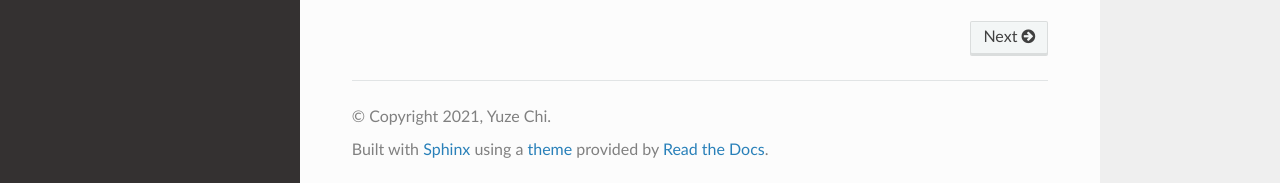
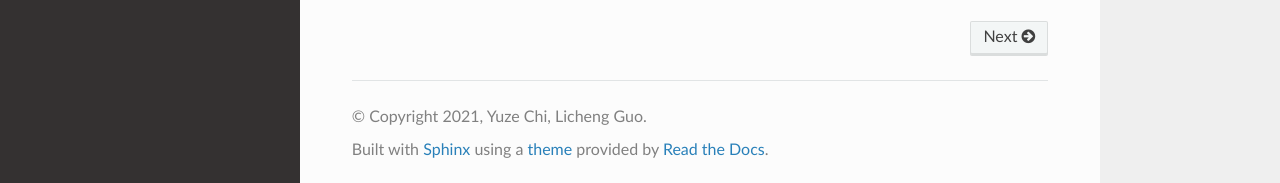
Before and after one commit to rapidstream-org/rapidstream-tapa, a Sphinx documentation site: the page built from docs/index.rst, in a window 1280 px wide and 900 px high, scrolled down 1249 px. Shown: the part 714-897 px from the top of the window. Built offline with Sphinx 7.4.7 and the Read the Docs theme 2.0.0, drawn with Linux system fonts in a browser that asks for light colours.

Commit message:
docs: add Licheng Guo to the author list

```diff
--- a/docs/conf.py
+++ b/docs/conf.py
@@ -6,6 +6,7 @@ import sys
 project = 'TAPA'
 author = ', '.join([
     'Yuze Chi',
+    'Licheng Guo',
 ])
 copyright = '2021, ' + author
 
```
